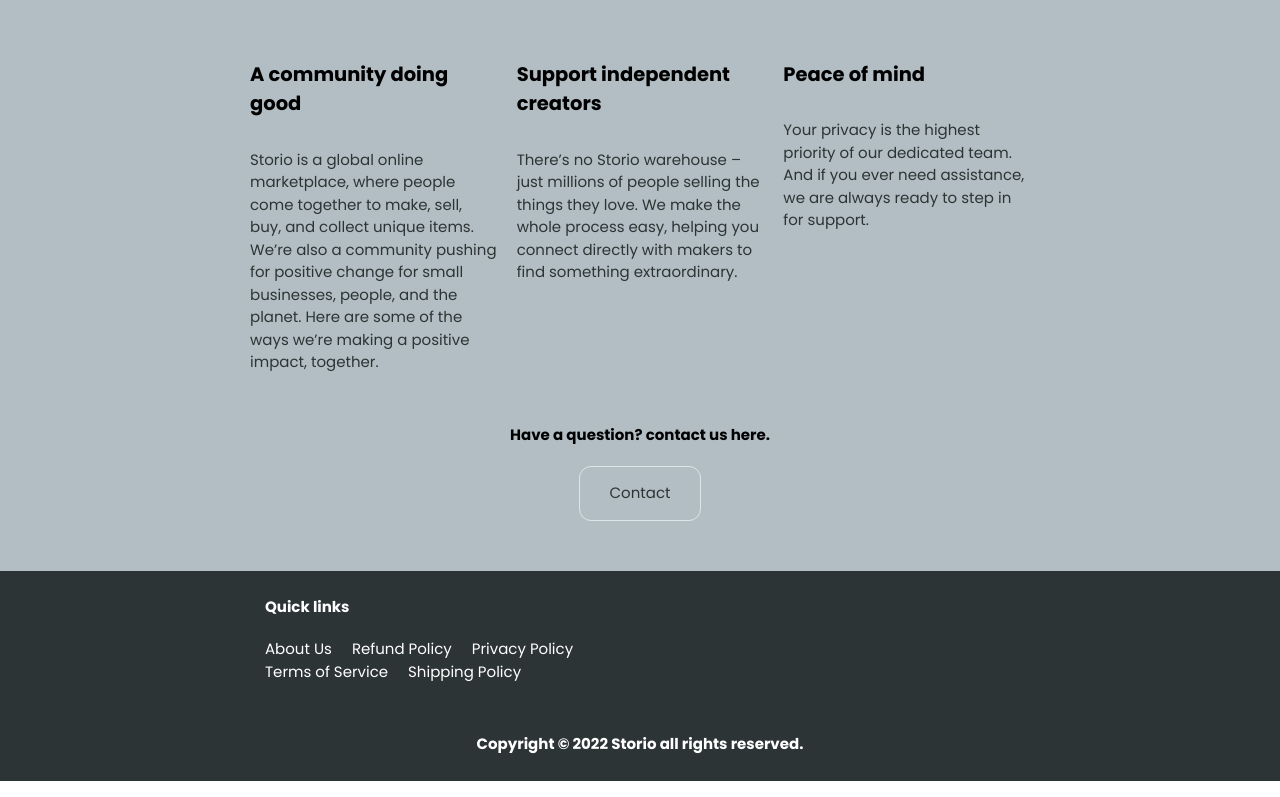
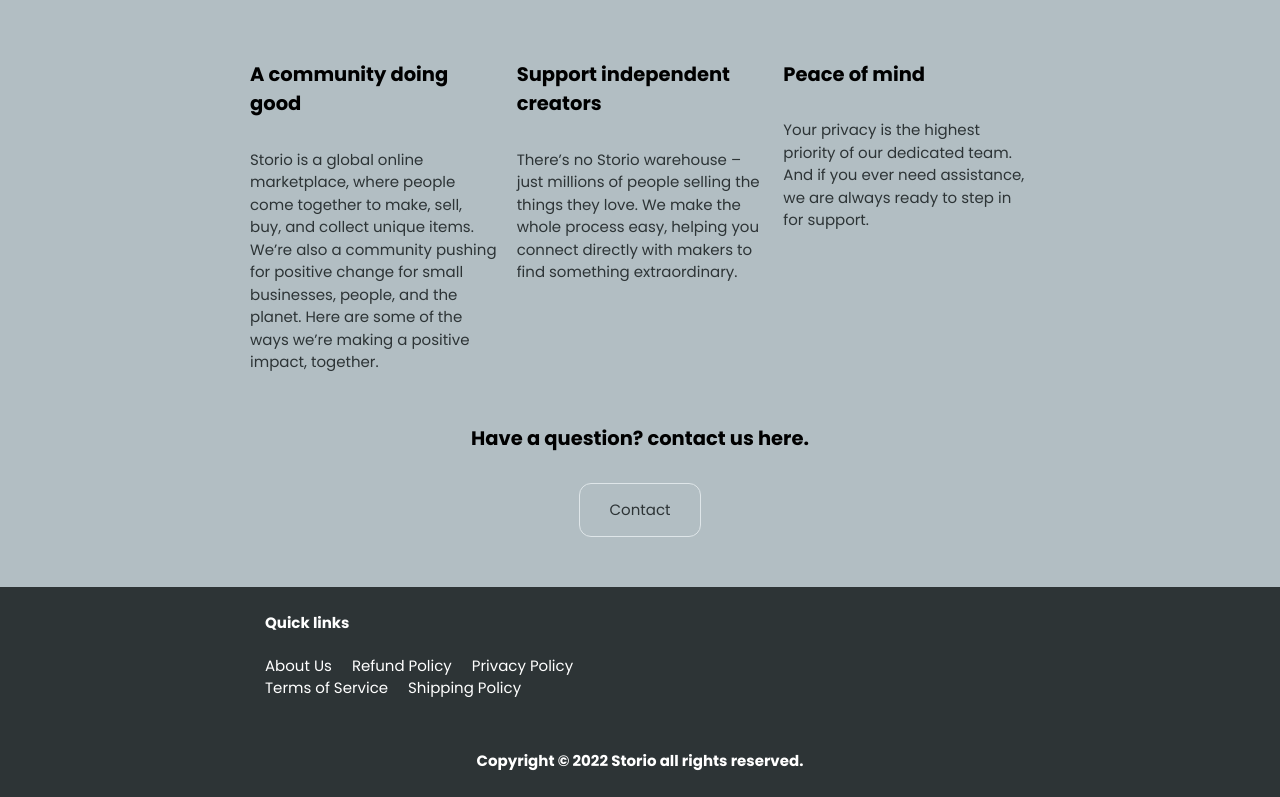
Before and after one commit to marwanzaky/next-ecommerce, a Next.js app: page /cart in a window 1280 px wide. Shown: the part 666-1463 px from the top of the page. Built offline with nearby package versions, Linux system fonts and the light colour scheme.

Commit message:
Update globals.scss

```diff
--- a/components/about/index.js
+++ b/components/about/index.js
@@ -27,7 +27,7 @@ function About() {
             </div>
 
             <div className='about-contact'>
-                <h4>Have a question? contact us here.</h4>
+                <h3 className='text-center'>Have a question? contact us here.</h3>
                 <button onClick={contactUs} className="btn-base btn-ghost-grey">Contact</button>
             </div>
         </div>
--- a/components/product/index.js
+++ b/components/product/index.js
@@ -60,14 +60,14 @@ function ProductDetails({ id, data }) {
         <button className='w-full md:w-[400px] btn-base btn-ghost-grey' onClick={addToCart}>Add to cart</button>
         <button className='w-full md:w-[400px] btn-base btn-full' onClick={purchase}>Buy it now</button>
 
-        <h3 className='product-details-des-title'>Description</h3>
+        {/* <h4 className='product-details-des-title'>Description</h4> */}
         <p className='product-details-des-description'>{data[id].description}</p>
     </div>
 }
 
 function ProductReviews({ id, data }) {
     return <div className='product-reviews'>
-        <h3 className='text-center'>Rating And Reviews</h3>
+        <h4 className='text-center'>Rating And Reviews</h4>
 
         {data[id].reviews.map((el, i) =>
             <div key={`review ${i + 1}`} className='product-review'>
--- a/styles/globals.scss
+++ b/styles/globals.scss
@@ -545,9 +545,7 @@ footer {
 
 .footer-box {
   .footer-title {
-    // margin-bottom: 30px;
     color: $color-bg;
-    // font-weight: var(--font-bold);
   }
 
   .footer-list {
```
Also changed, not shown: 1 other file (tests, documents, lock files or other folders).
